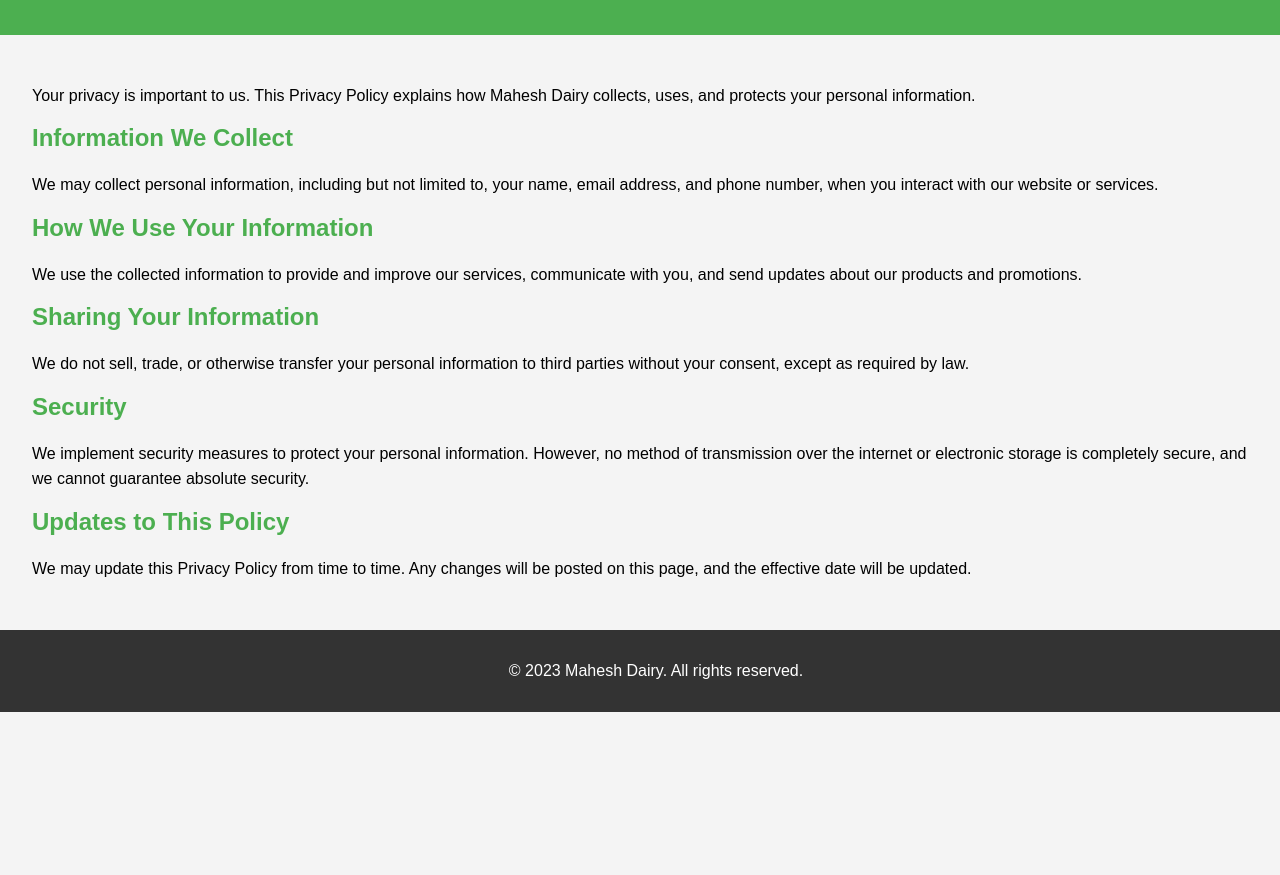
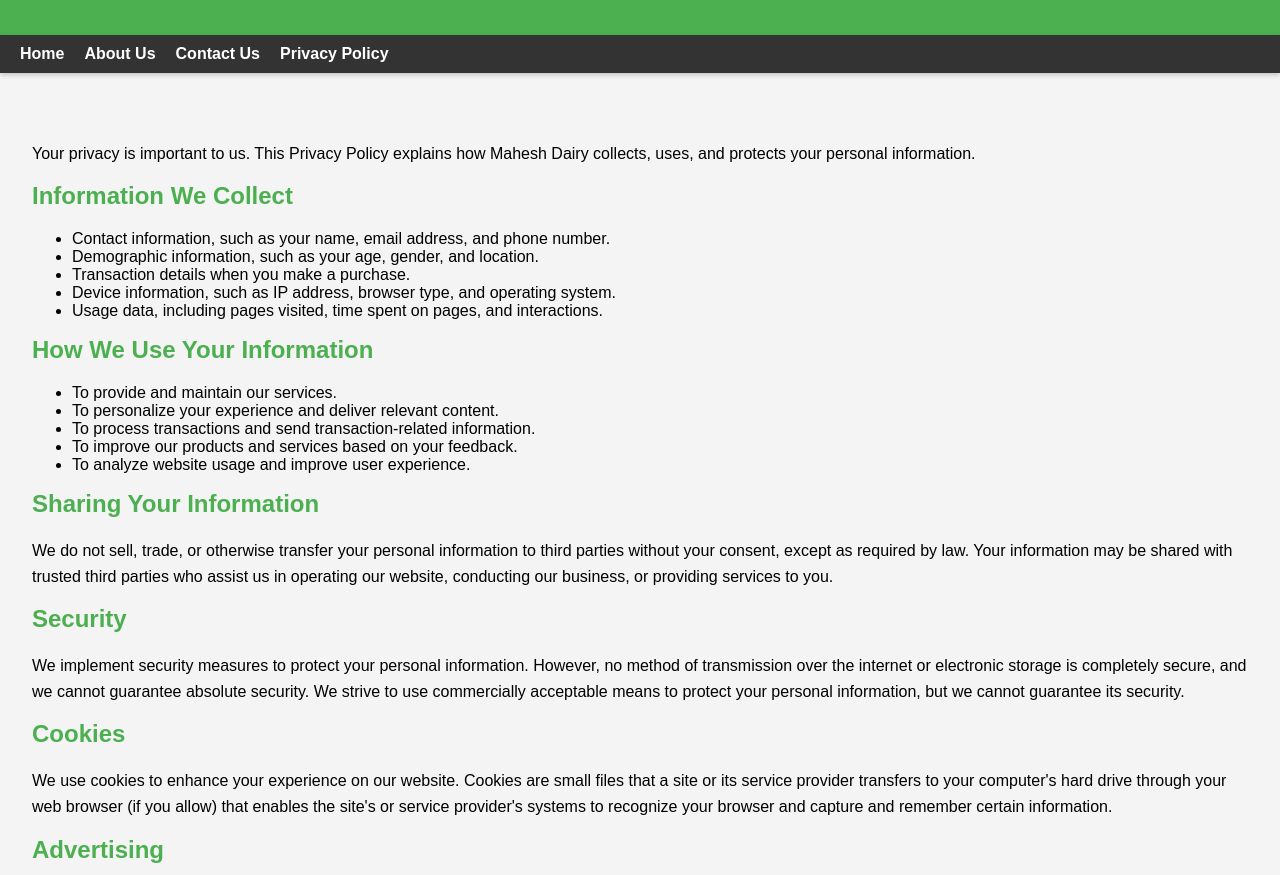
Before and after one commit to raikarvarun/DairyWebsite, a website: page html/privacy.html in a window 1280 px wide. Shown: the part 77-952 px from the top of the page. Before the commit the page ends 800 px from the top, so only its background shows below. Drawn offline with Linux system fonts and the light colour scheme.

Commit message:
modify css

```diff
--- a/html/privacy.html
+++ b/html/privacy.html
@@ -1,40 +1,78 @@
 <!-- privacy.html -->
 <!DOCTYPE html>
 <html lang="en">
+
 <head>
     <meta charset="UTF-8">
     <meta name="viewport" content="width=device-width, initial-scale=1.0">
     <title>Privacy Policy - Mahesh Dairy</title>
     <link rel="stylesheet" type="text/css" href="/css/privacy.css">
+    <link rel="stylesheet" type="text/css" href="/css/navbar.css">
 
     <!-- Add your head content here -->
 </head>
+
 <body>
     <header>
         <h1>Privacy Policy</h1>
     </header>
+    <nav class="navbar">
+        <ul class="navbar-ul">
+            <li><a class="navbar-item" href="home">Home</a></li>
+            <li><a class="navbar-item" href="about">About Us</a></li>
+            <li><a class="navbar-item" href="contact">Contact Us</a></li>
+            <li><a class="navbar-item" href="privacy">Privacy Policy</a></li>
 
+        </ul>
+    </nav>
     <section>
         <p>Your privacy is important to us. This Privacy Policy explains how Mahesh Dairy collects, uses, and protects your personal information.</p>
 
         <h2>Information We Collect</h2>
-    <p>We may collect personal information, including but not limited to, your name, email address, and phone number, when you interact with our website or services.</p>
+        <ul>
+          <li>Contact information, such as your name, email address, and phone number.</li>
+          <li>Demographic information, such as your age, gender, and location.</li>
+          <li>Transaction details when you make a purchase.</li>
+          <li>Device information, such as IP address, browser type, and operating system.</li>
+          <li>Usage data, including pages visited, time spent on pages, and interactions.</li>
+        </ul>
 
         <h2>How We Use Your Information</h2>
-    <p>We use the collected information to provide and improve our services, communicate with you, and send updates about our products and promotions.</p>
+        <ul>
+          <li>To provide and maintain our services.</li>
+          <li>To personalize your experience and deliver relevant content.</li>
+          <li>To process transactions and send transaction-related information.</li>
+          <li>To improve our products and services based on your feedback.</li>
+          <li>To analyze website usage and improve user experience.</li>
+        </ul>
 
         <h2>Sharing Your Information</h2>
-    <p>We do not sell, trade, or otherwise transfer your personal information to third parties without your consent, except as required by law.</p>
+        <p>We do not sell, trade, or otherwise transfer your personal information to third parties without your consent, except as required by law. Your information may be shared with trusted third parties who assist us in operating our website, conducting our business, or providing services to you.</p>
 
         <h2>Security</h2>
-    <p>We implement security measures to protect your personal information. However, no method of transmission over the internet or electronic storage is completely secure, and we cannot guarantee absolute security.</p>
+        <p>We implement security measures to protect your personal information. However, no method of transmission over the internet or electronic storage is completely secure, and we cannot guarantee absolute security. We strive to use commercially acceptable means to protect your personal information, but we cannot guarantee its security.</p>
+
+        <h2>Cookies</h2>
+        <p>We use cookies to enhance your experience on our website. Cookies are small files that a site or its service provider transfers to your computer's hard drive through your web browser (if you allow) that enables the site's or service provider's systems to recognize your browser and capture and remember certain information.</p>
+
+        <h2>Advertising</h2>
+        <p>We may use third-party advertising companies to serve ads when you visit our website. These companies may use information about your visits to this and other websites in order to provide advertisements about goods and services of interest to you.</p>
+
+        <h2>Third-Party Links</h2>
+        <p>Our website may contain links to third-party websites. These third-party sites have separate and independent privacy policies, and we have no responsibility or liability for the content and activities of these linked sites.</p>
+
+        <h2>Children's Privacy</h2>
+        <p>Our services are not directed to children under the age of 13. We do not knowingly collect personal information from children under 13. If we become aware that a child under 13 has provided us with personal information, we will take steps to delete such information.</p>
 
         <h2>Updates to This Policy</h2>
         <p>We may update this Privacy Policy from time to time. Any changes will be posted on this page, and the effective date will be updated.</p>
+
+        <p>Last Updated: November 23, 2023</p>
       </section>
 
     <footer>
         <p>&copy; 2023 Mahesh Dairy. All rights reserved.</p>
     </footer>
 </body>
+
 </html>
--- a/public/css/navbar.css
+++ b/public/css/navbar.css
@@ -1,29 +1,50 @@
-nav {
-    background-color: #4CAF50;
-    /* Background color for the navbar */
+/* navbar.css */
+.navbar  {
+    background-color: #333;
     padding: 10px;
+    box-shadow: 0 2px 5px rgba(0, 0, 0, 0.2);
+    margin-bottom: 20px;
+    /* Add space between navbar and content */
 }
 
-ul {
+.navbar-ul {
     list-style-type: none;
     margin: 0;
     padding: 0;
     overflow: hidden;
 }
 
-li {
-    display: inline-block;
-    margin-right: 20px;
+.navbar-ul li {
+    float: left; /* Display items horizontally */
+    margin: 0 10px;
+    /* Add space on both sides of navbar buttons */
+    transition: transform 0.3s ease-in-out;
 }
 
-a {
+.navbar-ul li:hover {
+    transform: scale(1.1);
+    /* Scale up on hover for a cool effect */
+}
+
+.navbar-item {
     text-decoration: none;
     color: white;
     font-weight: bold;
     font-size: 16px;
+    transition: color 0.3s ease-in-out;
+    /* Add a smooth color transition effect */
 }
 
-a:hover {
-    border-bottom: 2px solid white;
+.navbar-item:hover {
+    color: #4CAF50;
+    /* Change color on hover */
+    border-bottom: 2px solid #4CAF50;
     /* Add an underline on hover */
 }
+
+/* Clear the float to avoid layout issues */
+.navbar-ul::after {
+    content: "";
+    display: table;
+    clear: both;
+}
```
Also changed, not shown: app.js (+7 -0 lines), html/about.html (+14 -1 lines), html/contact.html (+12 -0 lines), index.html (+8 -7 lines). Lines whose indentation alone changed are shown as unchanged.
